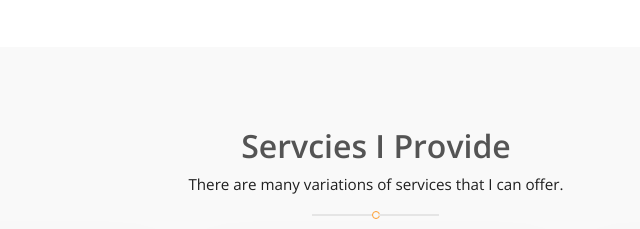
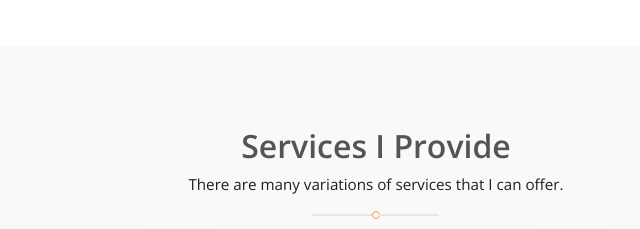
Before and after one commit to ronsonrey/ronsonrey.github.io, a plain HTML site: page index.html in a window 1280 px wide. Shown: the part 1311-1540 px from the top of the page, 264-904 px from the left. Drawn offline with nearby package versions, Linux system fonts and the light colour scheme.

Commit message:
Update index.html

```diff
--- a/index.html
+++ b/index.html
@@ -139,7 +139,7 @@
           <div id="services"  class="services container-fluid">
            <div class="container">
                <div class="session-title row">
-                    <h2>Servcies I Provide</h2>
+                    <h2>Services I Provide</h2>
                     <p>There are many variations of services that I can offer.</p>
                     <div class="heading-line"></div>
                 </div>
```
